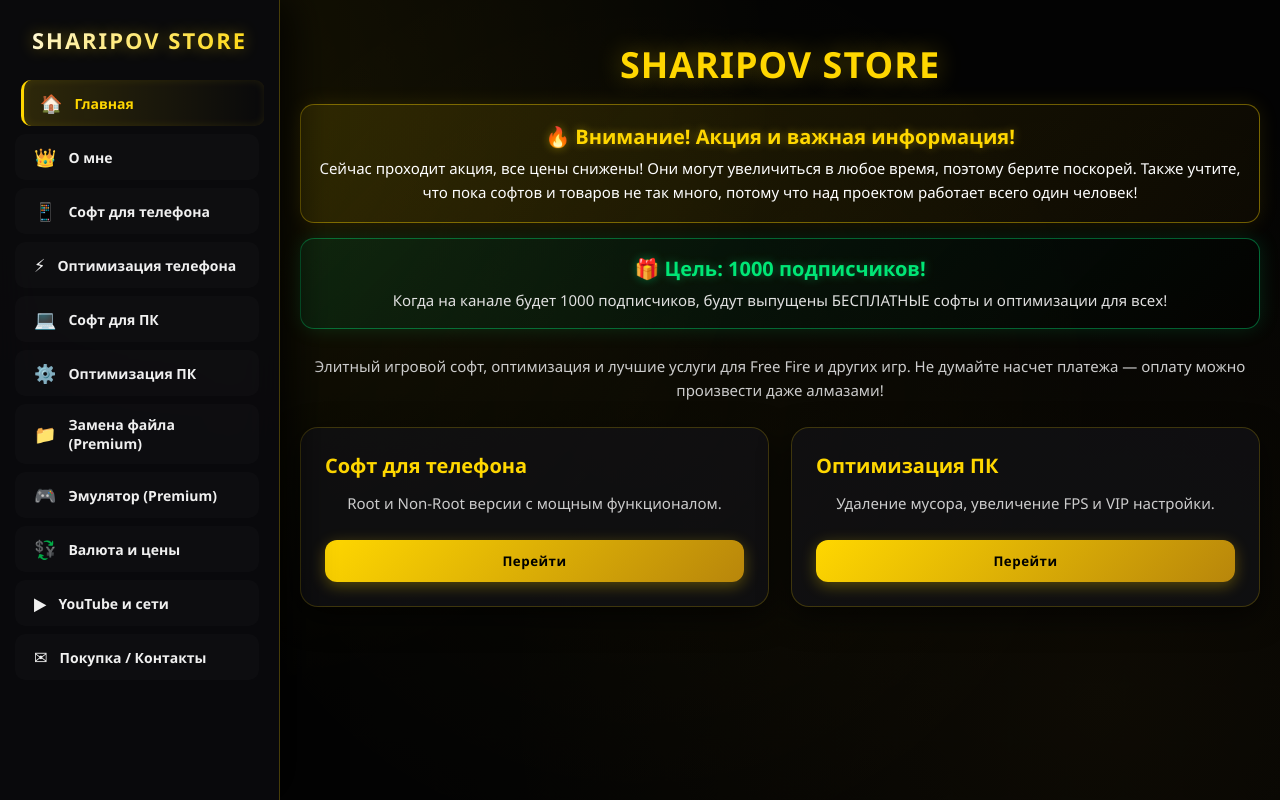
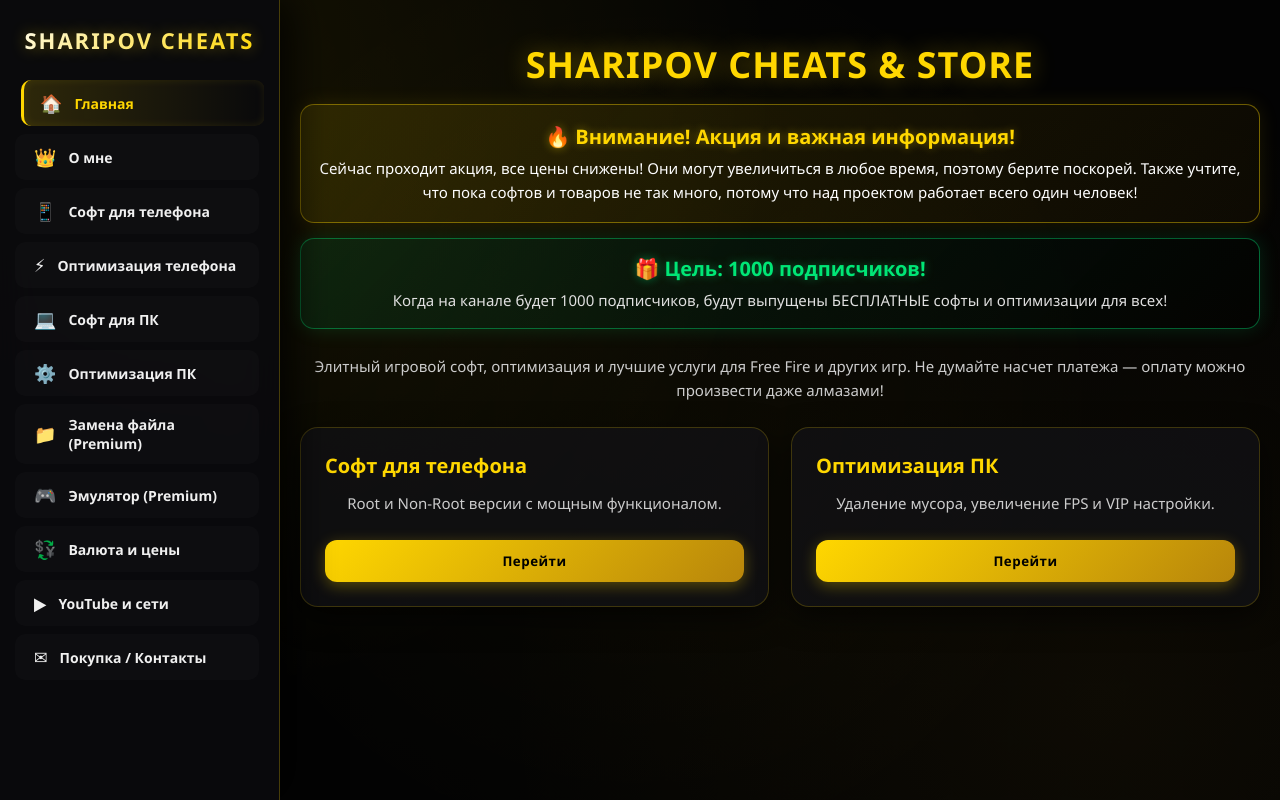
Before and after one commit to CREATOR891/sharipov-store, a plain HTML site: page index.html in a window 1280 px wide. Drawn offline with Linux system fonts and the light colour scheme.

Commit message:
Change title and add SEO meta tags
Updated the title and SEO meta tags for better visibility.

```diff
--- a/index.html
+++ b/index.html
@@ -3,7 +3,14 @@
 <head>
     <meta charset="UTF-8">
     <meta name="viewport" content="width=device-width, initial-scale=1.0">
-    <title>SHARIPOV STORE | PREMIUM</title>
+    <title>SHARIPOV CHEATS | Official Store</title>
+
+    <!-- SEO Meta Тэги для поиска Google -->
+    <meta name="keywords" content="SHARIPOV CHEATS, SHARIPOV STORE, sharipov free fire, читы free fire, софт free fire, оптимизация free fire, замена файлов free fire">
+    <meta name="description" content="SHARIPOV CHEATS & STORE — Элитный игровой софт, оптимизация FPS, кастомные настройки и замена файлов для Free Fire на телефон и ПК.">
+    <meta property="og:title" content="SHARIPOV CHEATS | Official Store">
+    <meta property="og:description" content="Мощный софт для телефона и ПК, оптимизация и замена файлов для Free Fire.">
+
     <style>
         :root {
             --bg-color: #030303;
@@ -31,7 +38,6 @@
             min-height: 100vh;
         }
 
-        /* Футуристичный фон с неоновым свечением */
         .bg-glow {
             position: fixed;
             top: 0; left: 0; width: 100%; height: 100%;
@@ -49,7 +55,6 @@
             100% { transform: scale(1.08) rotate(2deg); opacity: 0.9; }
         }
 
-        /* Кнопка меню */
         .menu-toggle {
             position: fixed;
             top: 20px;
@@ -77,7 +82,6 @@
             transform: scale(1.08) rotate(90deg);
         }
 
-        /* Боковое меню Glassmorphism */
         aside {
             position: fixed;
             top: 0; left: calc(-1 * var(--sidebar-width));
@@ -156,7 +160,6 @@
             font-size: 18px;
         }
 
-        /* Контент */
         main {
             flex: 1;
             padding: 40px 20px;
@@ -201,7 +204,6 @@
             text-align: center;
         }
 
-        /* Промо баннеры */
         .promo-banner {
             background: linear-gradient(135deg, rgba(255, 215, 0, 0.12), rgba(184, 134, 11, 0.05));
             border: 1px solid rgba(255, 215, 0, 0.4);
@@ -237,7 +239,6 @@
             text-shadow: 0 0 10px rgba(0, 230, 118, 0.4);
         }
 
-        /* Карточки */
         .card-grid {
             display: grid;
             grid-template-columns: repeat(auto-fit, minmax(280px, 1fr));
@@ -302,7 +303,6 @@
             margin-bottom: 12px;
         }
 
-        /* Кнопки */
         .btn {
             display: inline-block;
             background: linear-gradient(135deg, var(--gold), var(--gold-dark));
@@ -327,7 +327,6 @@
             transform: scale(1.02);
         }
 
-        /* Валюта */
         .currency-box {
             background: var(--card-bg);
             border: 1px solid rgba(255, 215, 0, 0.3);
@@ -389,7 +388,7 @@
     <button class="menu-toggle" onclick="toggleMenu()">☰</button>
 
     <aside id="sidebar">
-        <div class="sidebar-brand">SHARIPOV STORE</div>
+        <div class="sidebar-brand">SHARIPOV CHEATS</div>
         <ul class="menu-links">
             <li><a href="#" onclick="showSection('home', this)" class="active"><span>🏠</span>Главная</a></li>
             <li><a href="#" onclick="showSection('about', this)"><span>👑</span>О мне</a></li>
@@ -408,7 +407,7 @@
     <main>
         <!-- Главная -->
         <section id="home" class="page-section active">
-            <h1>SHARIPOV STORE</h1>
+            <h1>SHARIPOV CHEATS & STORE</h1>
 
             <div class="promo-banner">
                 <h3>🔥 Внимание! Акция и важная информация!</h3>
```
